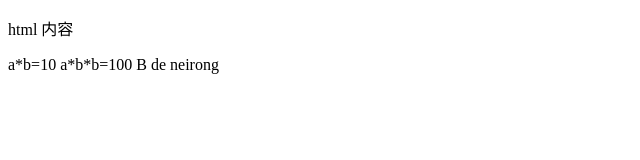
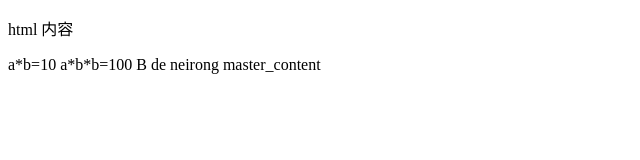
Before and after one commit to Tout-Any/first-nodejs, a plain HTML site: page index1.html in a window 1280 px wide. Shown: the whole page, without its empty margins (0-640 px from the left). Drawn offline with nearby package versions, Linux system fonts and the light colour scheme.

Commit message:
add master's content

```diff
--- a/index1.html
+++ b/index1.html
@@ -11,3 +11,4 @@
 </html>a*b=10
 a*b*b=100
 B de neirong
+master_content
```
